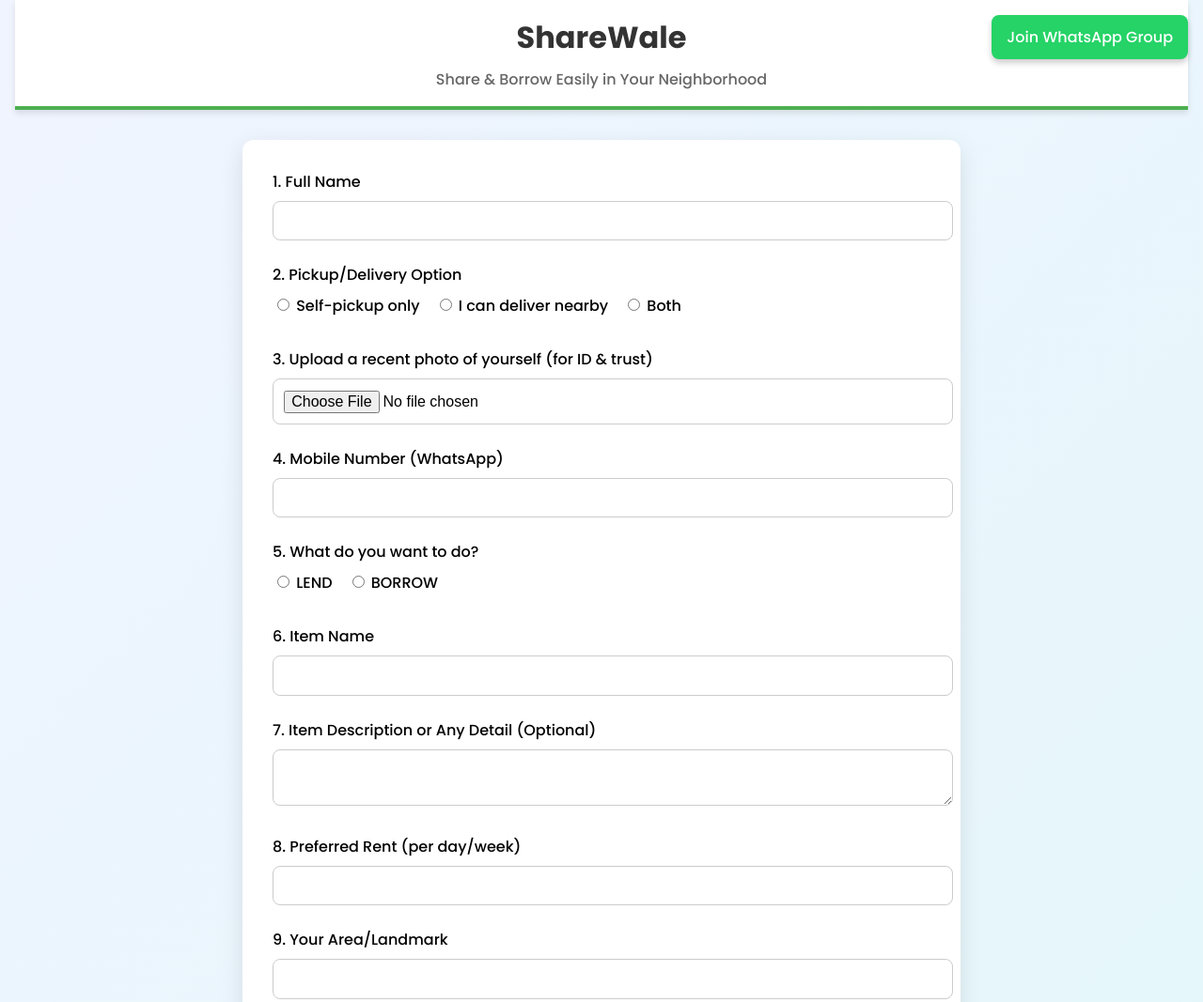
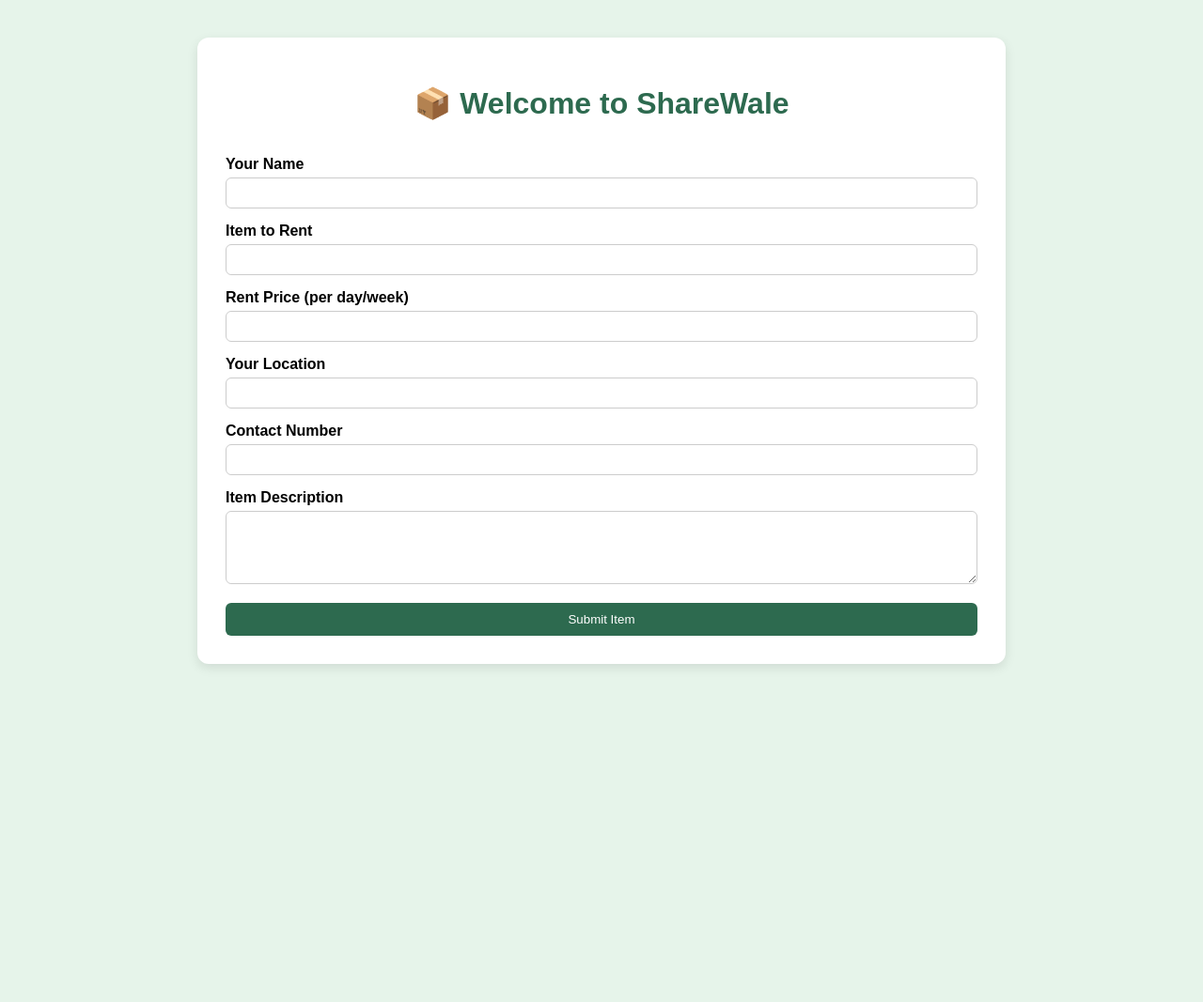
Before and after one commit to ShareWale/ShareWale, a plain HTML site: page index.html in a window 1280 px wide. Shown: the top 1067 px of the page at 94% size. After the commit the page ends 800 px from the top, so only its background shows below. Drawn offline with Linux system fonts and the light colour scheme.

Commit message:
index.html

```diff
--- a/index.html
+++ b/index.html
@@ -1,168 +1,88 @@
 <!DOCTYPE html>
 <html lang="en">
 <head>
-  <meta charset="UTF-8">
-  <meta name="viewport" content="width=device-width, initial-scale=1.0">
-  <title>ShareWale – Rent or Lend in Your Area</title>
-  <link href="https://fonts.googleapis.com/css2?family=Poppins:wght@300;500;700&display=swap" rel="stylesheet">
+  <meta charset="UTF-8" />
+  <meta name="viewport" content="width=device-width, initial-scale=1.0"/>
+  <title>ShareWale - Neighborhood Rentals</title>
   <style>
     body {
+      background-color: #e6f4ea; /* Light green */
+      font-family: Arial, sans-serif;
       margin: 0;
-      font-family: 'Poppins', sans-serif;
-      background: linear-gradient(135deg, #f0f4ff, #e4f7fa);
-      padding: 0 1rem;
+      padding: 0;
     }
-    .header {
-      background-color: #ffffff;
-      padding: 1rem;
+
+    .container {
+      max-width: 800px;
+      margin: 0 auto;
+      padding: 30px;
+      background-color: white;
+      border-radius: 12px;
+      box-shadow: 0 4px 12px rgba(0,0,0,0.1);
+      margin-top: 40px;
+    }
+
+    h1 {
+      color: #2d6a4f;
       text-align: center;
-      border-bottom: 4px solid #4CAF50;
-      box-shadow: 0 4px 6px rgba(0,0,0,0.1);
-      margin-bottom: 2rem;
     }
-    .header h1 {
-      margin: 0;
-      color: #333;
+
+    form {
+      display: flex;
+      flex-direction: column;
     }
-    .header p {
-      margin: 0.5rem 0 0;
-      color: #666;
+
+    label {
+      margin-top: 15px;
+      font-weight: bold;
     }
-    .form-wrapper {
-      background: white;
-      max-width: 700px;
-      margin: 0 auto;
-      padding: 2rem;
-      border-radius: 12px;
-      box-shadow: 0 8px 24px rgba(0,0,0,0.1);
+
+    input, textarea {
+      padding: 8px;
+      margin-top: 5px;
+      border-radius: 6px;
+      border: 1px solid #ccc;
     }
-    .form-group {
-      margin-bottom: 1.5rem;
-    }
-    label {
-      display: block;
-      font-weight: 500;
-      margin-bottom: 0.5rem;
-    }
-    input[type="text"], input[type="number"], input[type="file"], textarea, select {
-      width: 100%;
-      padding: 0.7rem;
-      border: 1px solid #ccc;
-      border-radius: 8px;
-      font-size: 1rem;
-    }
-    .radio-group {
-      display: flex;
-      gap: 1rem;
-    }
-    .radio-group label {
-      font-weight: 400;
-    }
-    button[type="submit"] {
-      background-color: #4CAF50;
+
+    button {
+      margin-top: 20px;
+      padding: 10px;
+      background-color: #2d6a4f;
       color: white;
       border: none;
-      padding: 1rem 2rem;
-      border-radius: 8px;
+      border-radius: 6px;
       cursor: pointer;
-      font-size: 1rem;
-      margin-top: 1rem;
     }
-    .whatsapp-btn {
-      position: fixed;
-      top: 1rem;
-      right: 1rem;
-      background-color: #25D366;
-      color: white;
-      padding: 0.7rem 1rem;
-      border-radius: 8px;
-      text-decoration: none;
-      font-weight: 500;
-      box-shadow: 0 4px 6px rgba(0,0,0,0.2);
+
+    button:hover {
+      background-color: #22543d;
     }
   </style>
 </head>
 <body>
+  <div class="container">
+    <h1>📦 Welcome to ShareWale</h1>
+    <form action="https://formsubmit.co/jeffraj99@gmail.com" method="POST">
+      <label for="name">Your Name</label>
+      <input type="text" name="name" required>
 
-<a class="whatsapp-btn" href="https://chat.whatsapp.com/Gk05Q3ONTX81uAYMWUOcxg" target="_blank">Join WhatsApp Group</a>
+      <label for="item">Item to Rent</label>
+      <input type="text" name="item" required>
 
-<div class="header">
-  <h1>ShareWale</h1>
-  <p>Share & Borrow Easily in Your Neighborhood</p>
-</div>
+      <label for="price">Rent Price (per day/week)</label>
+      <input type="text" name="price" required>
 
-<div class="form-wrapper">
-  <form action="https://formspree.io/f/mnqekyvy" method="POST" enctype="multipart/form-data">
+      <label for="location">Your Location</label>
+      <input type="text" name="location" required>
 
-    <div class="form-group">
-      <label>1. Full Name</label>
-      <input type="text" name="Full Name" required>
-    </div>
+      <label for="contact">Contact Number</label>
+      <input type="text" name="contact" required>
 
-    <div class="form-group">
-      <label>2. Pickup/Delivery Option</label>
-      <div class="radio-group">
-        <label><input type="radio" name="Pickup Option" value="Self-pickup only" required> Self-pickup only</label>
-        <label><input type="radio" name="Pickup Option" value="I can deliver nearby"> I can deliver nearby</label>
-        <label><input type="radio" name="Pickup Option" value="Both"> Both</label>
-      </div>
-    </div>
+      <label for="desc">Item Description</label>
+      <textarea name="desc" rows="4" required></textarea>
 
-    <div class="form-group">
-      <label>3. Upload a recent photo of yourself (for ID & trust)</label>
-      <input type="file" name="Your Photo" accept="image/*,video/*">
-    </div>
-
-    <div class="form-group">
-      <label>4. Mobile Number (WhatsApp)</label>
-      <input type="text" name="WhatsApp Number" required>
-    </div>
-
-    <div class="form-group">
-      <label>5. What do you want to do?</label>
-      <div class="radio-group">
-        <label><input type="radio" name="Action" value="I want to LEND an item" required> LEND</label>
-        <label><input type="radio" name="Action" value="I want to BORROW an item"> BORROW</label>
-      </div>
-    </div>
-
-    <div class="form-group">
-      <label>6. Item Name</label>
-      <input type="text" name="Item Name" required>
-    </div>
-
-    <div class="form-group">
-      <label>7. Item Description or Any Detail (Optional)</label>
-      <textarea name="Item Description"></textarea>
-    </div>
-
-    <div class="form-group">
-      <label>8. Preferred Rent (per day/week)</label>
-      <input type="text" name="Rent">
-    </div>
-
-    <div class="form-group">
-      <label>9. Your Area/Landmark</label>
-      <input type="text" name="Location" required>
-    </div>
-
-    <div class="form-group">
-      <label>10. Best way to contact you?</label>
-      <div class="radio-group">
-        <label><input type="radio" name="Contact Method" value="WhatsApp" required> WhatsApp</label>
-        <label><input type="radio" name="Contact Method" value="Phone Call"> Phone Call</label>
-        <label><input type="radio" name="Contact Method" value="Either"> Either</label>
-      </div>
-    </div>
-
-    <div class="form-group">
-      <label>11. Upload Item Photo (Optional)</label>
-      <input type="file" name="Item Photo" accept="image/*">
-    </div>
-
-    <button type="submit">Submit</button>
-  </form>
-</div>
-
+      <button type="submit">Submit Item</button>
+    </form>
+  </div>
 </body>
 </html>
```
